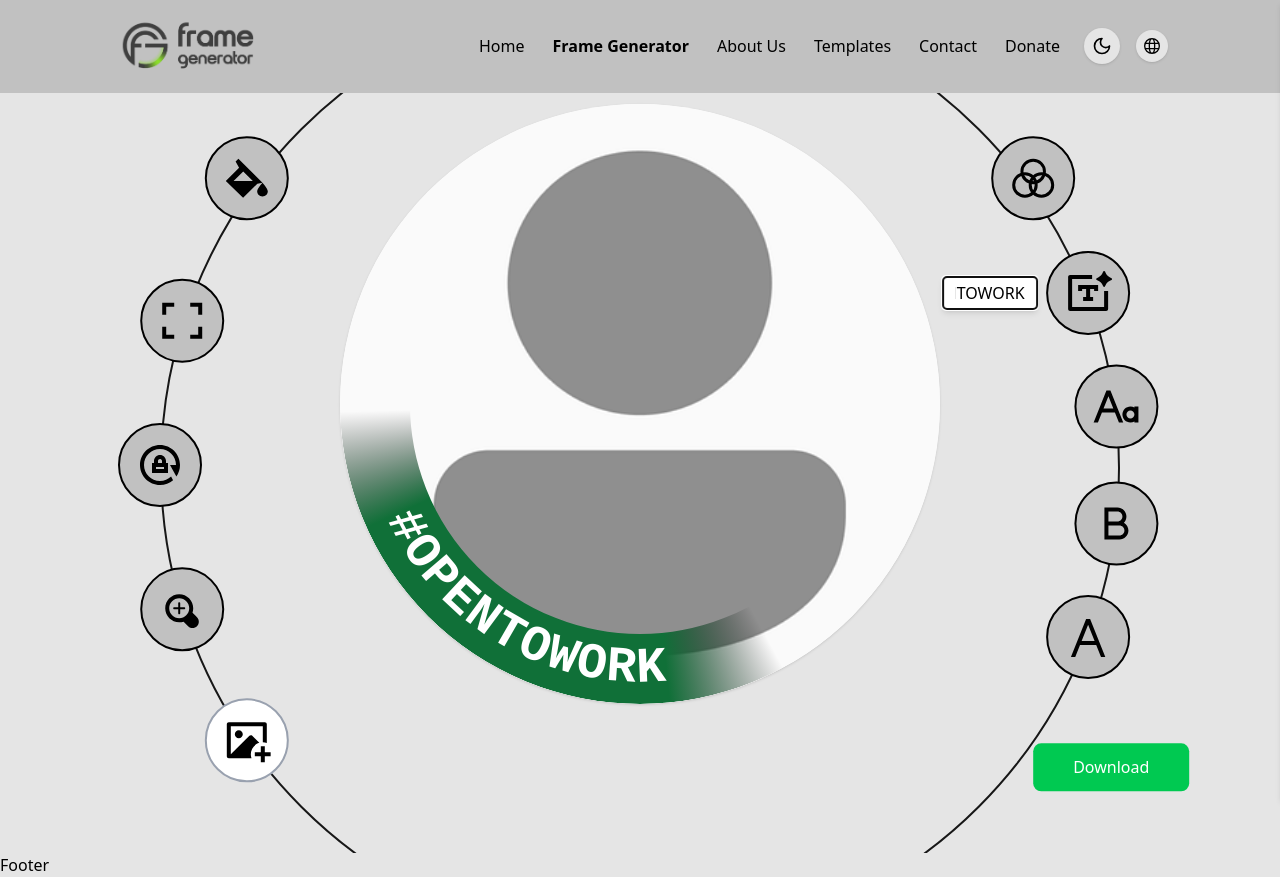
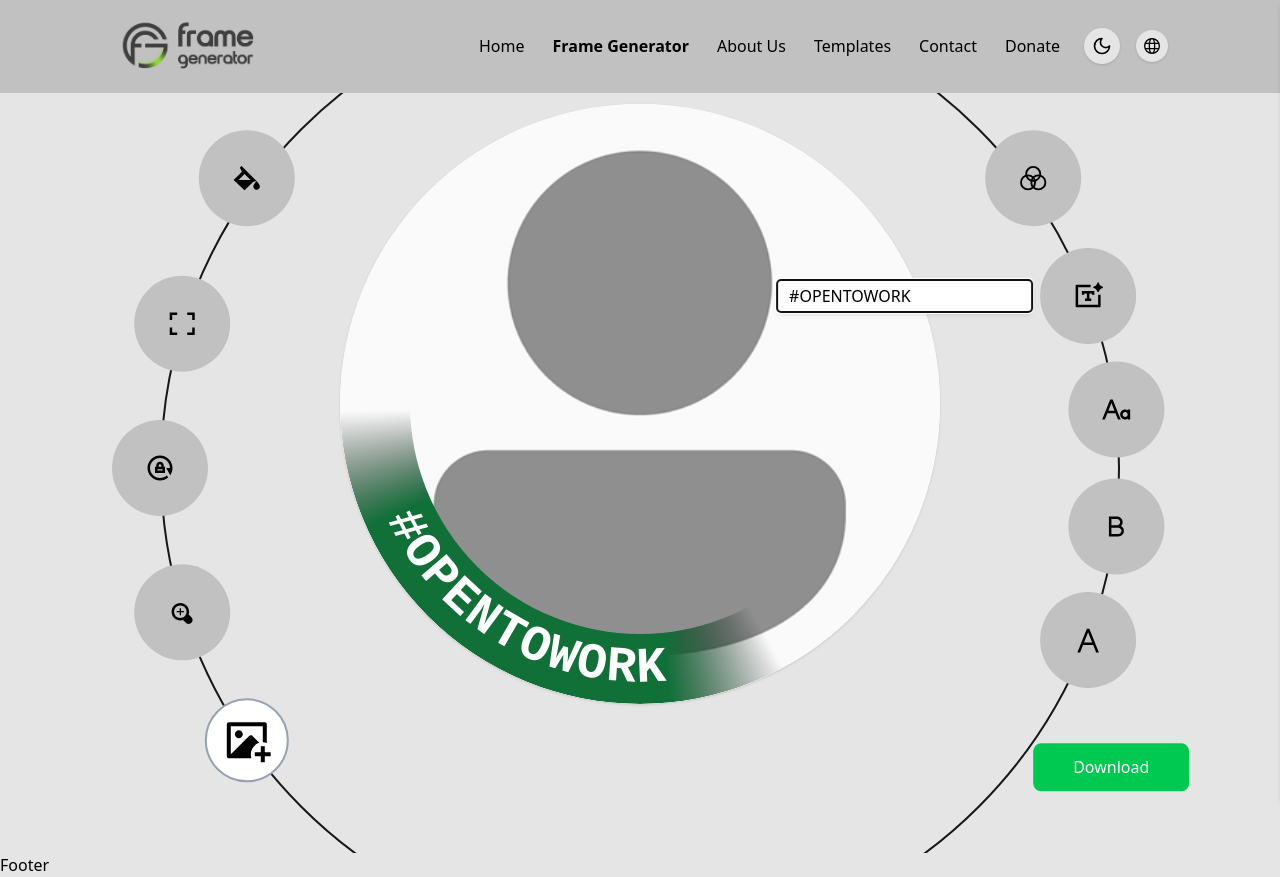
Before and after one commit to khachatryanhovhannes/frame-generator, a Next.js app: page /en/frame-generator in a window 1280 px wide. Both pictures are taken after a click on the button 1088 px from the left and 292 px from the top of the page. Built offline with nearby package versions, Linux system fonts and the light colour scheme.

Commit message:
Adding editor button texts

```diff
--- a/components/ui/atoms/editor-button/index.tsx
+++ b/components/ui/atoms/editor-button/index.tsx
@@ -12,7 +12,8 @@ interface UniversalEditorButtonPropsBase {
   min?: number;
   max?: number;
   step?: number;
-  options?: string[]; // ✅ Ավելացրինք SELECT-ի համար
+  options?: string[];
+  text?: string;
 }
 
 type ValueType<T extends InputType> = T extends "file"
@@ -46,6 +47,7 @@ function EditorButton<T extends InputType>({
   accept,
   options,
   extraClassName,
+  text,
 }: UniversalEditorButtonProps<T>) {
   const [isInputVisible, setIsInputVisible] = useState(false);
   const wrapperRef = useRef<HTMLDivElement>(null);
@@ -90,12 +92,14 @@ function EditorButton<T extends InputType>({
       <button
         type="button"
         onClick={handleButtonClick}
-        className={`text-2xl p-2 sm:text-3xl sm:p-3 md:text-4xl md:p-4 xl:text-5xl 3xl:text-6xl
-          border-2 rounded-full  bg-primary cursor-pointer block ${
-            extraClassName || ""
-          }`}
+        className={`text-2xl p-1 sm:p-2 sm:text-2xl md:text-3xl  2xl:text-4xl flex flex-col
+          justify-center items-center md:w-20 md:h-20 xl:w-24 xl:h-24  w-14 h-14 leading-none
+           rounded-full  bg-primary cursor-pointer ${extraClassName || ""}`}
       >
         {icon}
+        <p className="text-[10px] md:text-[14px] xl:text-[16px]">
+          {text || ""}
+        </p>
       </button>
 
       {(inputType === "color" || inputType === "file") && (
@@ -111,7 +115,7 @@ function EditorButton<T extends InputType>({
       {isInputVisible && (
         <>
           {inputType === "range" ? (
-            <div className="absolute left-full top-1/2 transform -translate-y-1/2 ml-4 bg-primary  p-3 rounded border shadow-md w-48">
+            <div className="absolute left-full top-1/2 transform -translate-y-1/2 ml-4 bg-primary  p-3 rounded shadow-md w-48">
               <input
                 type="range"
                 min={min}
@@ -132,7 +136,7 @@ function EditorButton<T extends InputType>({
               value={value as string}
               onChange={handleChange}
               autoFocus
-              className="absolute right-full top-1/2 transform -translate-y-1/2 mr-2 px-3 py-1 rounded border border-gray-300 bg-white text-black shadow-md w-48"
+              className="absolute right-full top-1/2 transform -translate-y-1/2 mr-2 px-3 py-1 rounded  -gray-300 bg-white text-black shadow-md w-48"
             >
               {options?.map((opt) => (
                 <option
@@ -154,7 +158,7 @@ function EditorButton<T extends InputType>({
               value={value as string | number}
               onChange={handleChange}
               autoFocus
-              className="absolute right-full top-1/2 transform -translate-y-1/2 mr-2 px-3 py-1 rounded border border-gray-300 bg-white text-black shadow-md w-24"
+              className="absolute right-full top-1/2 transform -translate-y-1/2 mr-2 px-3 py-1 rounded  -gray-300 bg-white text-black shadow-md"
             />
           )}
         </>
```
